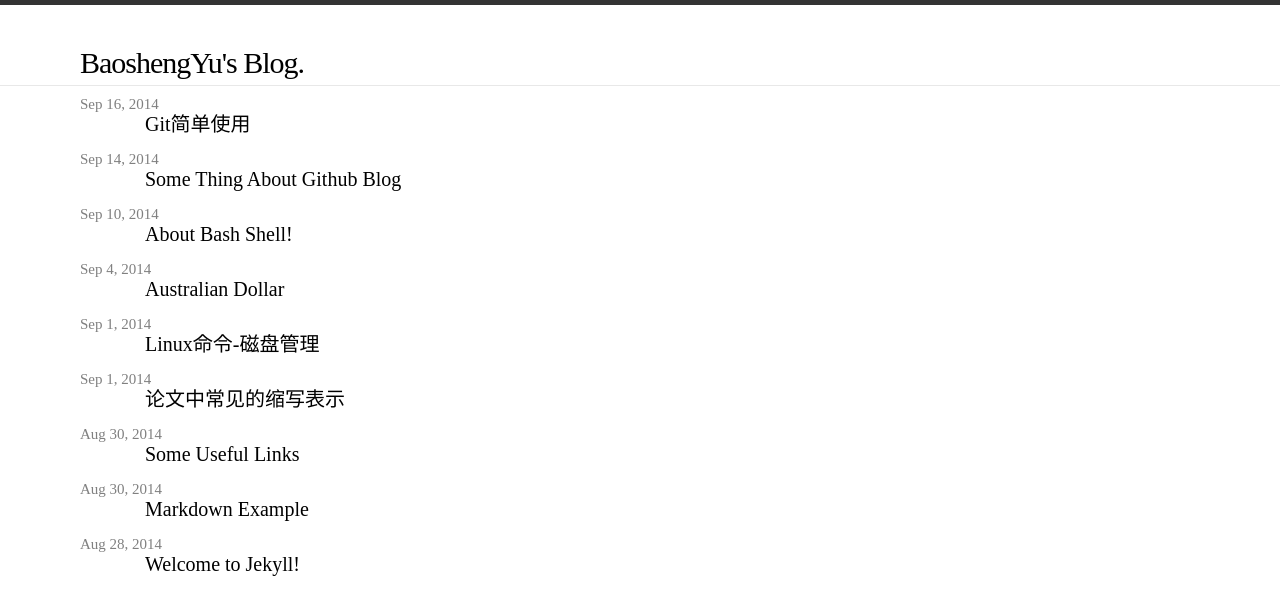
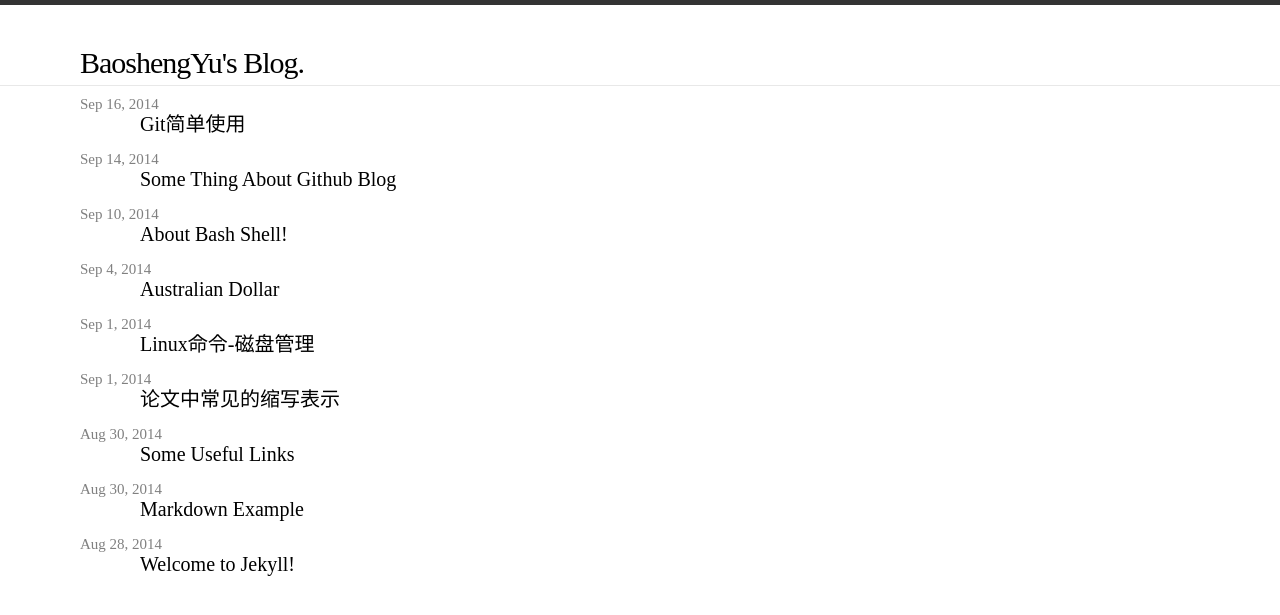
Before and after one commit to codeybs/blog, a Jekyll site: the page built from index.html, in a window 1280 px wide. Shown: the top 615 px of the page. Built offline with Jekyll 4.4.1, drawn with Linux system fonts in a browser that asks for light colours.

Commit message:
Update index.html

```diff
--- a/index.html
+++ b/index.html
@@ -6,7 +6,7 @@ layout: default
   <ul class="posts">
     {% for post in site.posts %}
       <li>
-        <span class="post-date">{{ post.date | date: "%b %-d, %Y" }} <a class="post-link" href="{{site.baseurl}}{{post.url}}">&nbsp{{ post.title }}</a></span>
+        <span class="post-date">{{ post.date | date: "%b %-d, %Y" }} <a class="post-link" href="{{site.baseurl}}{{post.url}}">{{ post.title }}</a></span>
       </li>
     {% endfor %}
   </ul>
```
